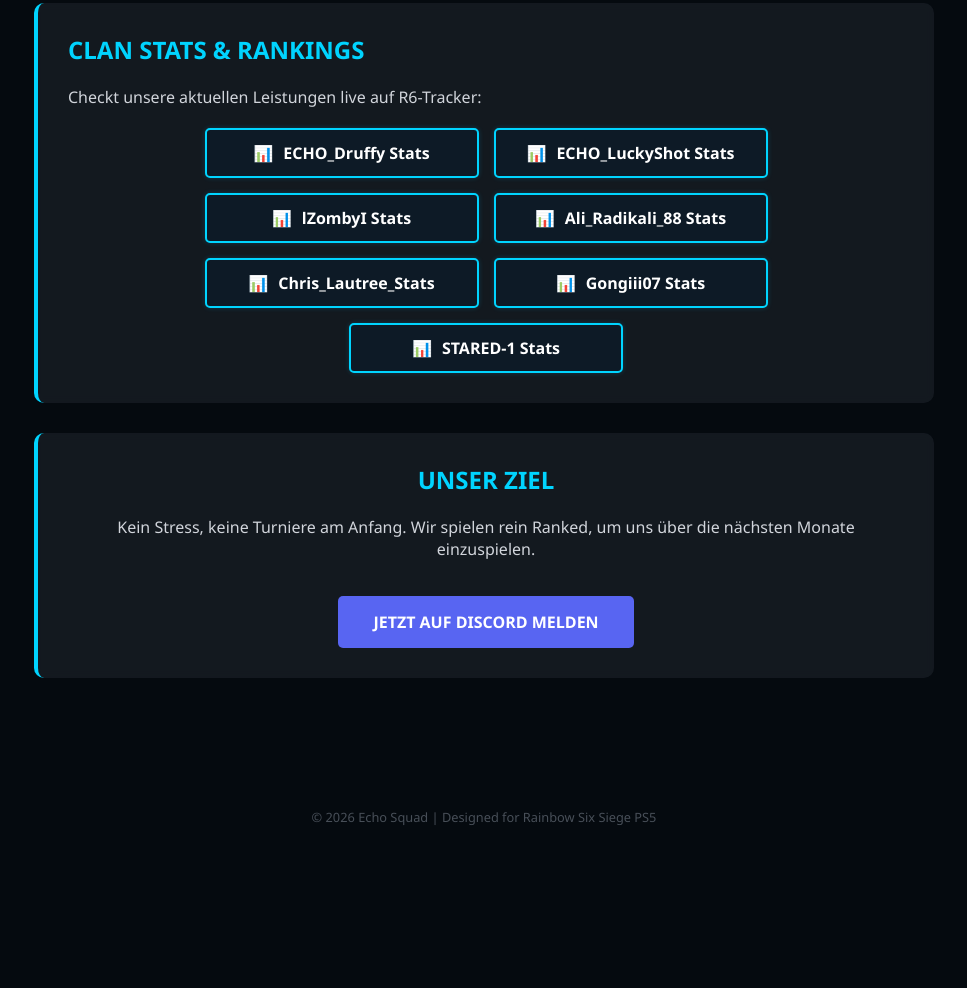
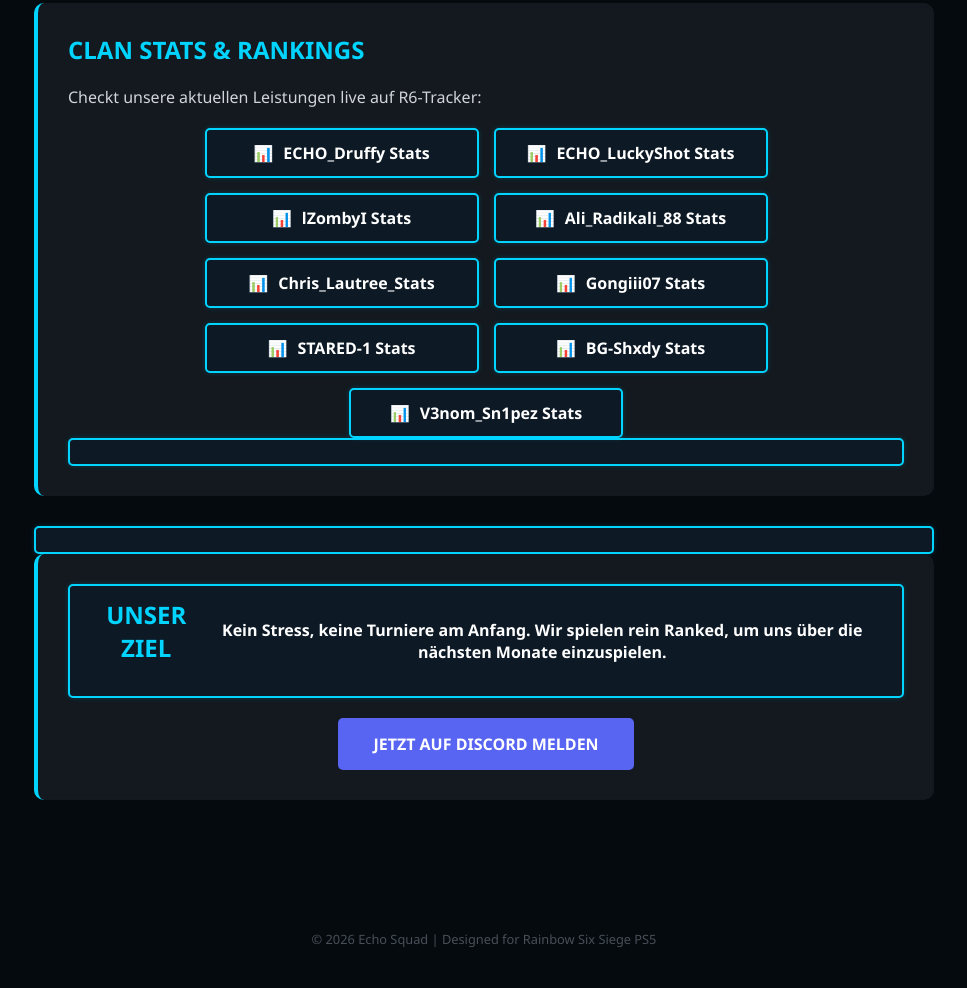
Before and after one commit to elch112/echo-squad, a plain HTML site: page index.html in a window 1280 px wide. Shown: the part 2052-3040 px from the top of the page, without its empty margins (156-1123 px from the left). Before the commit the page ends 2918 px from the top, so only its background shows below. Drawn offline with Linux system fonts and the light colour scheme.

```diff
--- a/index.html
+++ b/index.html
@@ -262,6 +262,11 @@
              <a href="https://r6.tracker.network/r6siege/profile/psn/STARED-1/overview" target="_blank" class="btn-stats">
                 <span>📊</span> STARED-1 Stats
             </a>
+            <a href="https://r6.tracker.network/r6siege/profile/psn/BG-Shxdy/overview" target="_blank" class="btn-stats">
+                <span>📊</span> BG-Shxdy Stats
+            </a>
+            <a href="https://r6.tracker.network/r6siege/profile/psn/V3nom_Sn1pez/overview" target="_blank" class="btn-stats">
+                <span>📊</span> V3nom_Sn1pez Stats
         </div>
     </div>
 
```
